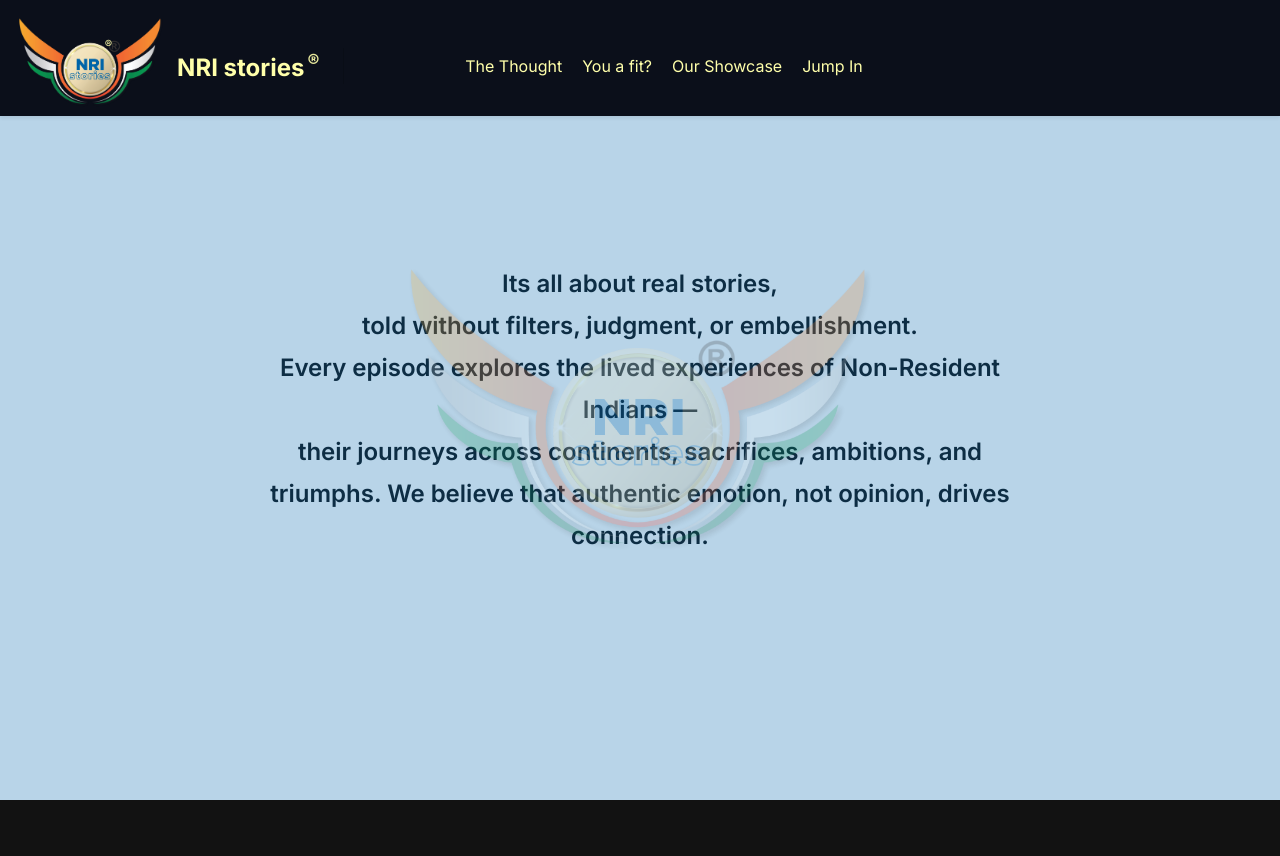
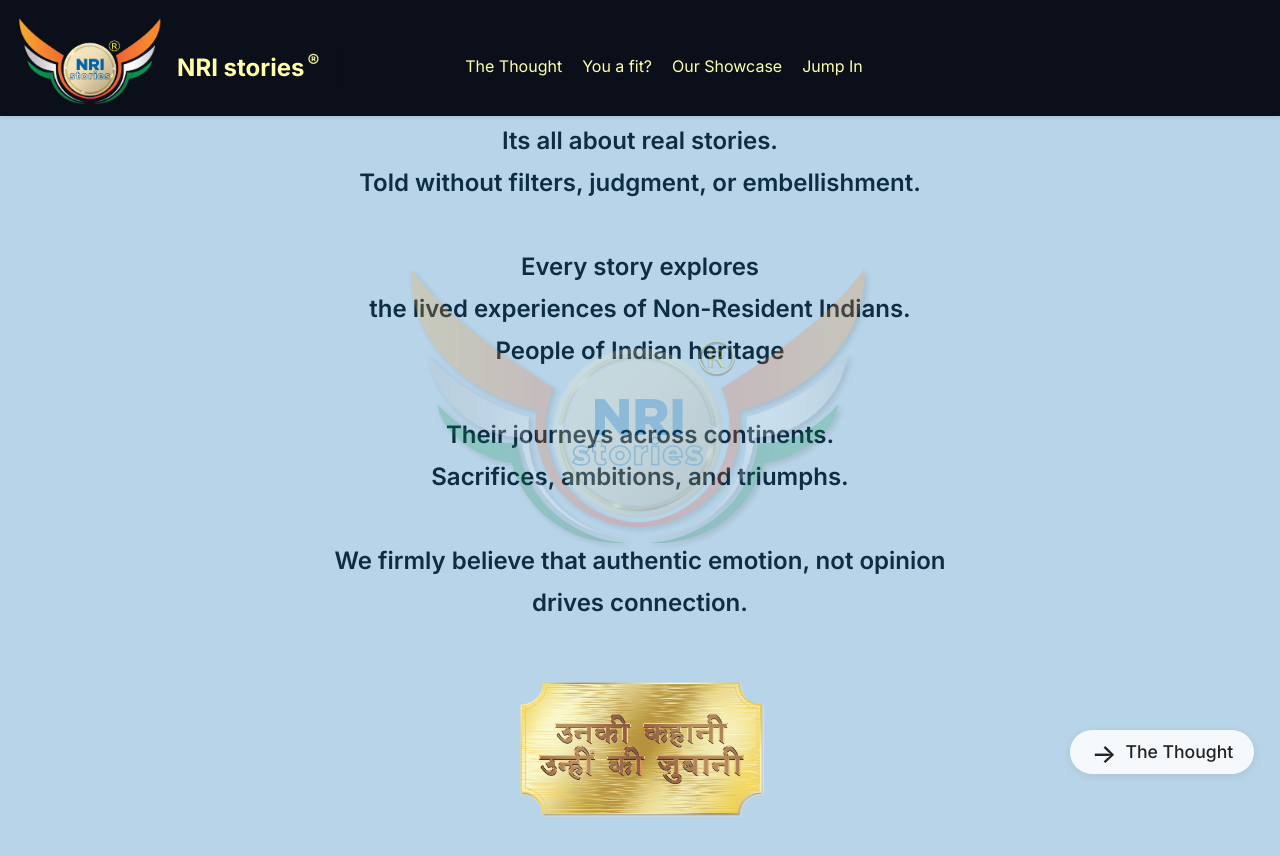
Before and after one commit to lovelyv/cast-project, a React (Vite) app: page / in a window 1280 px wide. Both pictures are taken after a click on the button "Hit It". Shown: the top 856 px of the page. Before the commit the page ends 800 px from the top, so only its background shows below. Built offline with nearby package versions, Linux system fonts and the light colour scheme.

Commit message:
Fix The Thought button to use hash-based routing and ensure styles are applied

```diff
--- a/src/App.css
+++ b/src/App.css
@@ -1,17 +1,31 @@
-#root {
-  width: 100%;
-  max-width: none;
-  margin: 0;
-  padding: 0; /* remove default left/right padding */
-  text-align: initial;
+.thethought-arrow-link {
+  display: flex;
+  align-items: center;
+  gap: 0.5em;
+  background: rgba(255,255,255,0.85);
+  border-radius: 2em;
+  padding: 0.5em 1.2em;
+  box-shadow: 0 2px 8px rgba(0,0,0,0.08);
+  text-decoration: none;
+  color: #222;
+  font-weight: 500;
+  font-size: 1.1em;
+  z-index: 1000;
+  transition: background 0.2s, color 0.2s;
+}
+.thethought-arrow-link:hover {
+  background: #222 !important;
+  color: #fff !important;
+  box-shadow: 0 4px 16px rgba(0,0,0,0.18);
+  transition: background 0.2s, color 0.2s;
+}
+@media (max-width: 600px) {
+  .thethought-arrow-link {
+    font-size: 0.85em !important;
+    padding: 0.4em 0.8em !important;
+  }
 }
 
-.logo {
-  height: 6em;
-  padding: 1.5em;
-  will-change: filter;
-  transition: filter 300ms;
-}
 .logo:hover {
   filter: drop-shadow(0 0 2em #646cffaa);
 }
--- a/src/App.module.css
+++ b/src/App.module.css
@@ -493,6 +493,9 @@
   text-align: center !important;
   padding-bottom: 3.5rem !important;
   margin-bottom: 3.5rem !important;
+  width: 10vw;
+  min-width: 80px;
+  max-width: 180px;
 }
 
 @media (max-width: 600px) {
--- a/src/component/HitItPage.jsx
+++ b/src/component/HitItPage.jsx
@@ -1,25 +1,60 @@
 import React from 'react';
 import Navbar from './navbar';
 import SubpageWatermark from './SubpageWatermark';
+import hindilogo from '../assets/hindilogo.png';
+import '../App.css';
+import { Link } from 'react-router-dom';
+
 
 function HitItPage() {
+  const [imgSize, setImgSize] = React.useState({ width: null, height: null });
+
+  React.useEffect(() => {
+    const img = new window.Image();
+    img.onload = () => {
+      setImgSize({ width: img.naturalWidth, height: img.naturalHeight });
+    };
+    img.src = hindilogo;
+  }, []);
+
   return (
-    <div className="App">
+    <>
+    <div className="App" style={{ paddingTop: '0rem', position: 'relative', minHeight: '100vh' }}>
       {/* Background watermark */}
-  <SubpageWatermark size="60vmin" position="center center" zIndex={0} />
+      <SubpageWatermark size="60vmin" position="center center" zIndex={0} />
 
       <Navbar />
 
       <div className="hit-it-page">
         <div className="hit-it-page-container">
+
           <p>
-            Its all about real stories,<br></br>told without filters, judgment, or embellishment.<br></br><p>Every episode explores the lived experiences of Non-Resident Indians —<br></br> their journeys across continents, sacrifices, ambitions, and triumphs. We believe that authentic emotion, not opinion, drives connection.
+            Its all about real stories.<br></br>Told without filters, judgment, or embellishment.<br></br><br></br>Every story explores<br></br>the lived experiences of Non-Resident Indians.<br></br>People of Indian heritage<br></br><br></br>
+            Their journeys across continents.<br></br>Sacrifices, ambitions, and triumphs.<br></br><br></br>We firmly believe that
+            authentic emotion, not opinion<br></br>drives connection.
           </p>
-    </p>
           {/* Add your form or content here */}
+         <div style={{ display: 'flex', justifyContent: 'center' }}>
+        <img src={hindilogo} alt="Hindi Logo" style={{ width: '40vw', maxWidth: 300, minWidth: 80, height: 'auto' }} />
+          </div>
+
         </div>
       </div>
     </div>
+    {/* Right-bottom clickable arrow and label */}
+    <a
+      href="#thoughts"
+      className="thethought-arrow-link"
+      style={{
+        position: 'fixed',
+        right: '2vw',
+        bottom: '2vw'
+      }}
+    >
+      <span style={{ fontSize: '1.5em', lineHeight: 1, display: 'inline-block', transform: 'translateY(1px)' }}>→</span>
+      <span>The Thought</span>
+    </a>
+    </>
   );
 }
 
--- a/src/component/navbar.jsx
+++ b/src/component/navbar.jsx
@@ -51,7 +51,7 @@ function Navbar() {
             <div className={styles.navContent}>
                 <div className={styles.logoContainer}>
                     <div className={styles.logoWrapper}>
-                        <span className={styles.logoRegMark} aria-hidden="true">®</span>
+                        {/* Removed registered mark */}
                         <img src={logo} alt="Logo" className={styles.logoImage} />
                     </div>
                     <a href={base} className={styles.logoLink} aria-label="Go to homepage">
```
Also changed, not shown: src/assets/hindilogo.png (added), src/assets/logo.png.
